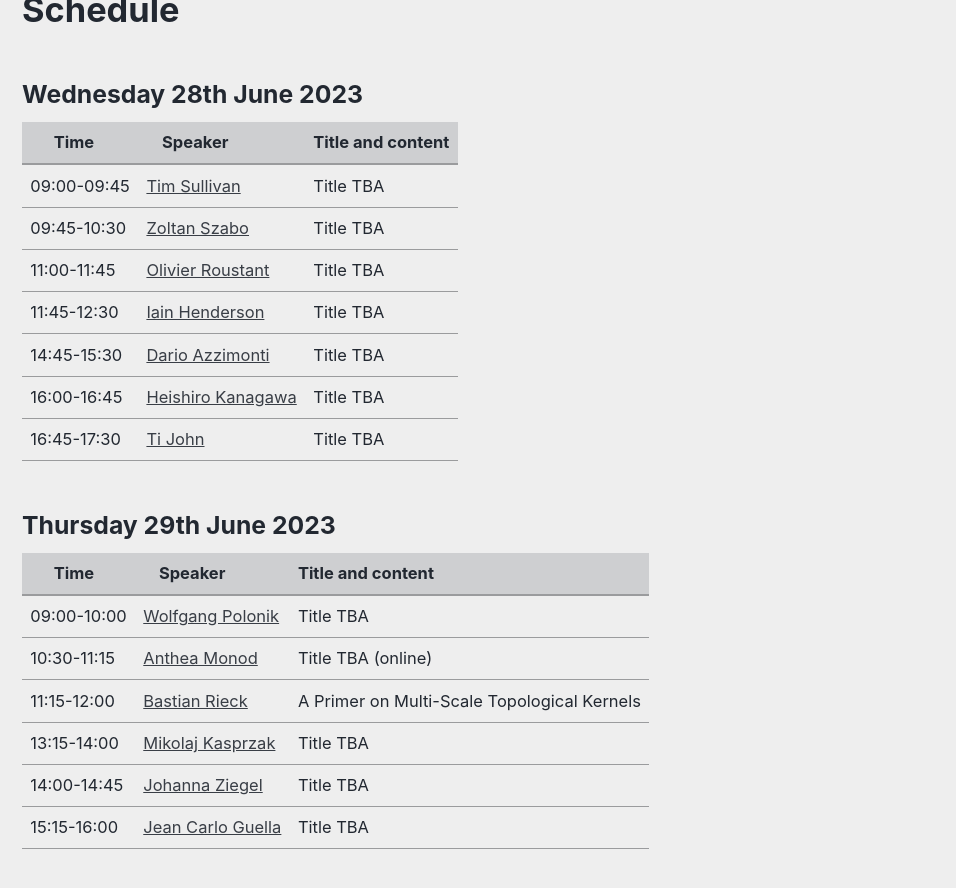
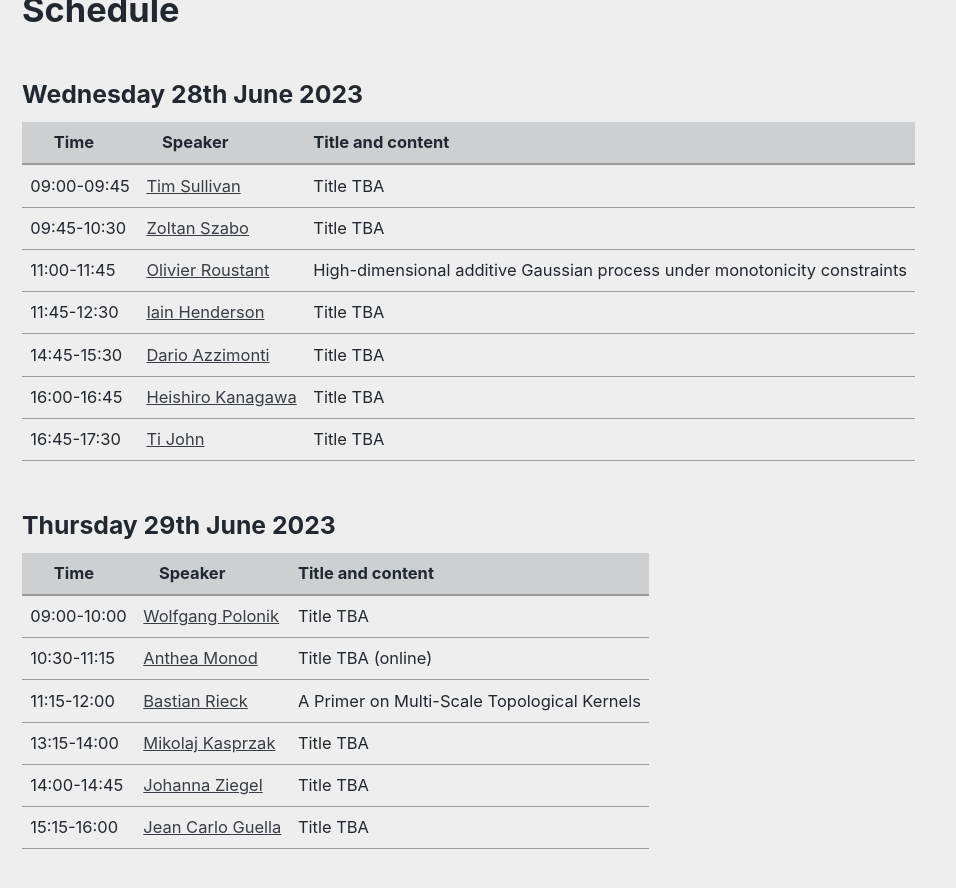
Before and after one commit to LIKE23-Bern/LIKE23-Bern.github.io, a Jekyll site: the page built from _pages/workshop.md, in a window 1280 px wide and 900 px high, scrolled down 548 px. Shown: the top 888 px of the window, without its empty margins (0-956 px from the left). Built offline with Jekyll 4.4.1, drawn with Linux system fonts in a browser that asks for light colours; cached includes are drawn as plain includes.

Commit message:
Update workshop.md

```diff
--- a/_pages/workshop.md
+++ b/_pages/workshop.md
@@ -60,7 +60,7 @@ header:
 		    <a href="https://olivier-roustant.fr/" target="_blank">Olivier Roustant</a>
 		</td>
 		<td>
-		   Title TBA
+    High-dimensional additive Gaussian process under monotonicity constraints
 	    </td>
 	</tr>
     <tr>
```
